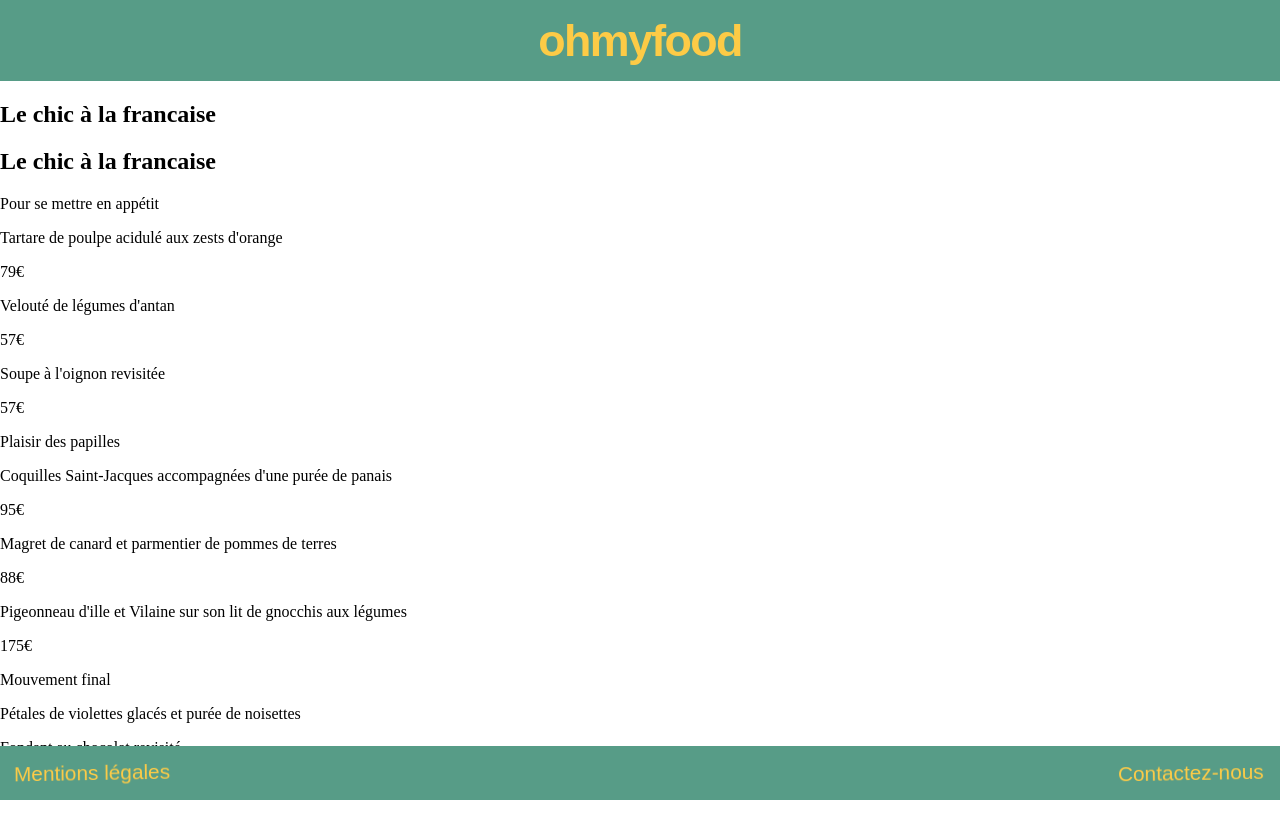
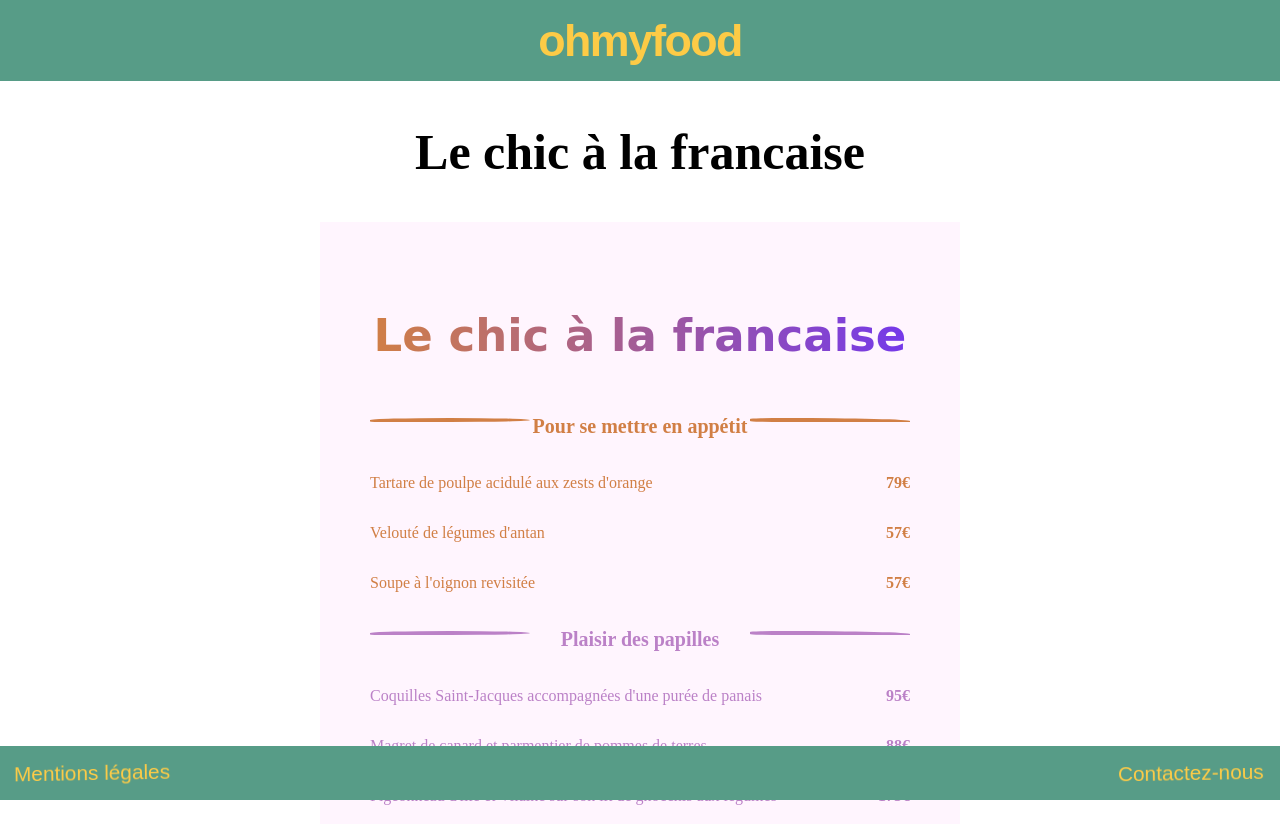
Before and after one commit to Sirzerch/Ohmyfood, a plain HTML site: page menu2.html in a window 1280 px wide. Shown: the top 824 px of the page. Drawn offline with Linux system fonts and the light colour scheme; a web font is replaced by a local one.

Commit message:
Création CSS page 2

```diff
--- a/sass/main.scss
+++ b/sass/main.scss
@@ -9,3 +9,6 @@
 /*import des pages*/
 @import "./pages/home";
 @import "./pages/menu1";
+@import "./pages/menu2";
+@import "./pages/menu3";
+@import "./pages/menu4";
--- a/sass/pages/_menu1.scss
+++ b/sass/pages/_menu1.scss
@@ -1,6 +1,3 @@
-$background-menu1: #fcdfdb;
-$text-color: #3d1319;
-
 .article1 {
     display: flex;
     justify-content: center;
@@ -21,7 +18,7 @@
     margin-bottom: 90px;
     padding: 50px;
     font-weight: 400;
-    color: $text-color;
+    color: $color-menu1;
 
 
     &__title {
@@ -58,7 +55,7 @@
     font-weight: 700;
 
     &__underline {
-        background: linear-gradient(to top, $text-color 0%, $text-color 2px, transparent 3px) no-repeat;
+        background: linear-gradient(to top, $color-menu1 0%, $color-menu1 2px, transparent 3px) no-repeat;
         background-size: 0 100%;
         transition: background-size 400ms;
 
@@ -113,6 +110,7 @@
     .container1 {
         width: 30em;
     }
+
     .article1__title {
         font-size: 40px;
     }
@@ -124,12 +122,14 @@
     .subtitle1__stick-left {
         width: 0;
     }
+
     .dish-bottom {
         text-align: center;
     }
+
     .menu1 {
 
-        &__top{
+        &__top {
             padding-bottom: 15px;
         }
 
--- a/sass/pages/_menu2.scss
+++ b/sass/pages/_menu2.scss
@@ -0,0 +1,157 @@
+.article2 {
+    display: flex;
+    justify-content: center;
+
+    &__title {
+        display: flex;
+        justify-content: center;
+        font-size: 50px;
+    }
+}
+
+.container2 {
+    width: 40em;
+}
+
+.menu2 {
+    background: $background-menu2;
+    margin-bottom: 90px;
+    padding: 50px;
+    font-weight: 400;
+
+
+    &__title {
+        text-align: center;
+        padding-bottom: 15px;
+        font-family: 'Croissant One', cursive;
+        font-size: 45px;
+        background: $color-menu2;
+        color: transparent;
+        background-clip: text;
+
+    }
+
+    &__top {
+        font-family: 'PT Serif Caption', serif;
+        color: #d17f45;
+    }
+
+    &__mid {
+        font-family: 'PT Serif Caption', serif;
+        color: #bb81c7;
+    }
+
+    &__bot {
+        font-family: 'PT Serif Caption', serif;
+        color: #7438eb;
+
+    }
+}
+
+.subtitle2 {
+    text-align: center;
+    font-size: 20px;
+    position: relative;
+    font-weight: 700;
+
+    &__underline {
+        background: linear-gradient(to top, #d17f45 0%, #7438eb 2px, transparent 3px) no-repeat;
+        background-size: 0 100%;
+        transition: background-size 400ms;
+
+        &:hover {
+            background-size: 100% 100%;
+        }
+    }
+
+    &__stick-left {
+        content: "";
+        position: absolute;
+        background: currentColor;
+        width: 8em;
+        height: 0.2em;
+        left: 0;
+        bottom: 0.8em;
+        border-radius: 100% 100% 100% 20%;
+
+    }
+
+    &__stick-right {
+        content: "";
+        position: absolute;
+        background: currentColor;
+        width: 8em;
+        height: 0.2em;
+        right: 0;
+        bottom: 0.8em;
+        border-radius: 30% 100% 0% 30%;
+    }
+
+}
+
+.dish2 {
+    display: flex;
+    justify-content: space-between;
+
+    &__price {
+        font-weight: 700;
+    }
+}
+
+/*media queries*/
+
+@media #{$medium-menu} {
+    .dish2 {
+        display: block;
+        text-align: center;
+    }
+
+    .container2 {
+        width: 30em;
+    }
+
+    .article2__title {
+        font-size: 40px;
+    }
+
+    .subtitle2__stick-right {
+        width: 0;
+    }
+
+    .subtitle2__stick-left {
+        width: 0;
+    }
+
+    .dish-bottom {
+        text-align: center;
+    }
+
+    .menu2 {
+
+        &__top {
+            padding-bottom: 15px;
+        }
+
+        &__mid {
+            padding-bottom: 15px;
+        }
+    }
+}
+
+@media #{$small-menu} {
+    .container2 {
+        width: 20em;
+    }
+
+    .article2__title {
+        font-size: 30px;
+    }
+
+    .menu2__title {
+        font-size: 35px;
+    }
+
+    .menu2__footer {
+        font-size: 25px;
+    }
+}
--- a/sass/utils/_variables.scss
+++ b/sass/utils/_variables.scss
@@ -1,15 +1,26 @@
-// color: header footer byline
+// couleur du header et du footer
 $background-vert: #579c87;
 $text-color: #fdcb46;
 
-// color: menu
+// background-color de la page d'accueil
 $background-top-1: #fcdfdb;
 $background-top-2: #fff5fe;
 $background-bot-1: #edefef;
 $background-bot-2: #fdfffd;
 
+// couleur de la note enchantée
+$background-menu1: #fcdfdb;
+$color-menu1: #3d1319;
+
+// couleur du chic à la francaise
+$background-menu2: #fff5fe;
+$color-menu2: linear-gradient(to right, #d17f45, #7438eb);
+
+
+// media queries taille moyenne
 $medium: 720px;
 $medium-menu: "only screen and (max-width: #{$medium})";
 
+// media queries taille petite
 $small: 520px;
 $small-menu: "only screen and (max-width: #{$small})";
```
Also changed, not shown: css/main.css, 1 other file.
